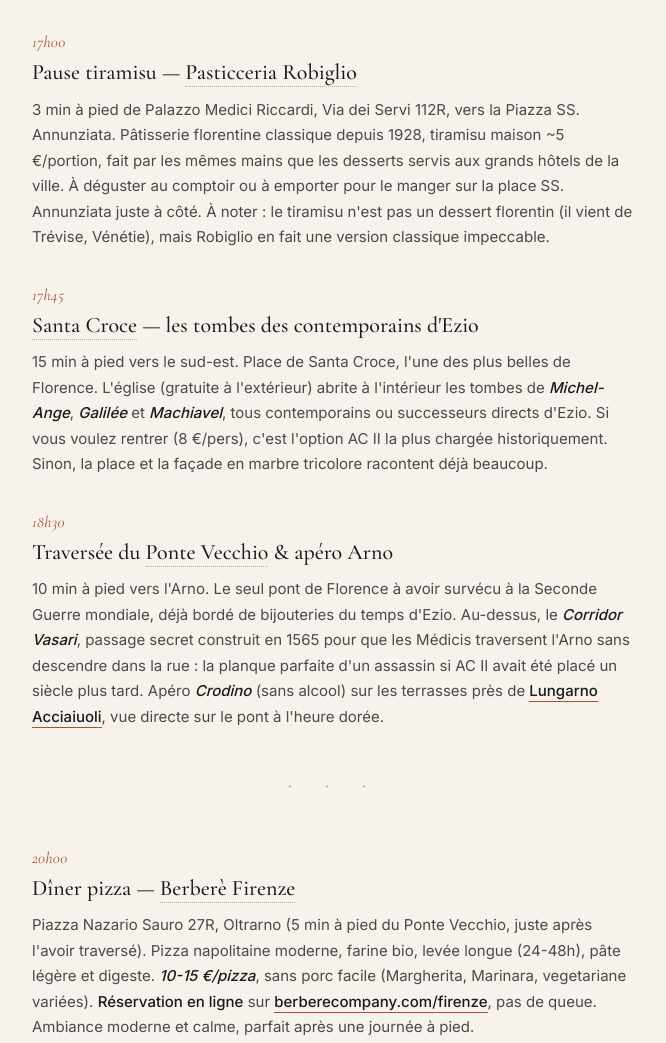
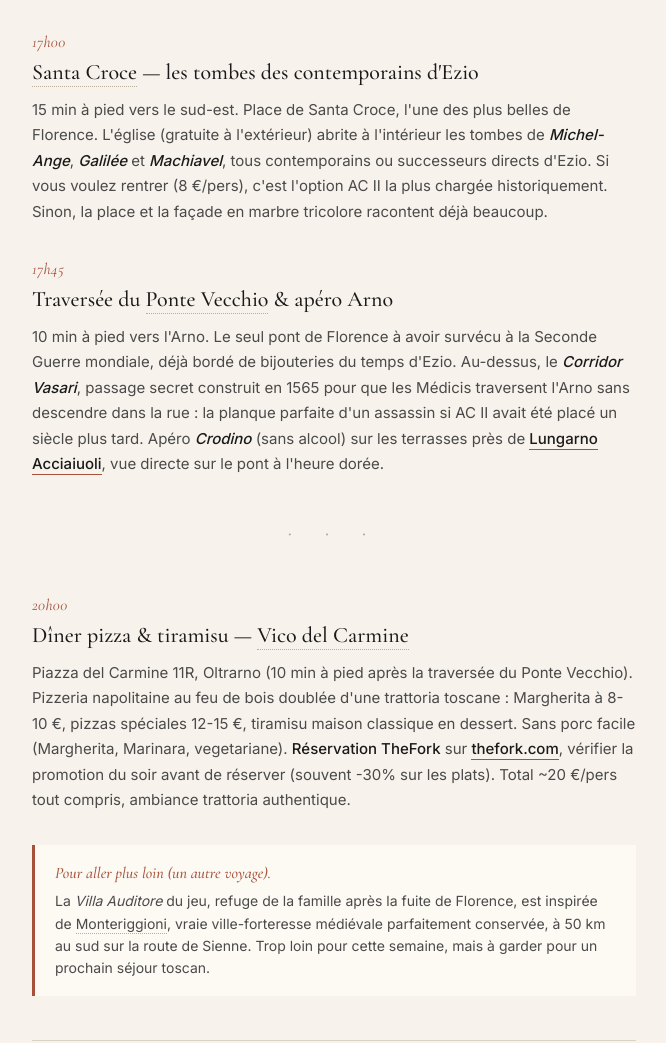
Before and after one commit to ahmeedatm/florence-itineraire, a plain HTML site: page index.html in a window 1280 px wide. Shown: the part 10596-11639 px from the top of the page, without its empty margins (306-972 px from the left). Drawn offline with Linux system fonts and the light colour scheme.

Commit message:
feat(v11): Vico del Carmine remplace Berberè + Robiglio (pizza + tiramisu une seule adresse)
J4 mercredi simplifié :
- Suppression de la pause tiramisu Pasticceria Robiglio à 17h00
- Remplacement du dîner Berberè par Vico del Carmine (Piazza del Carmine 11R, Oltrarno)
- Une seule adresse pour pizza napolitaine + tiramisu maison
- Réservation TheFork (avec promotions possibles -30% sur les plats à vérifier)
- Total ~20 €/pers tout compris
- Santa Croce décalé à 17h00, Ponte Vecchio à 17h45

Intro J4 mise à jour. J5 mention du dîner d'adieu maj (Vico del Carmine au lieu de Berberè).

Cache SW v10 -> v11.

```diff
--- a/index.html
+++ b/index.html
@@ -928,7 +928,7 @@
     <h2>Sur les traces <em>d'Ezio</em></h2>
     <div class="date-line">Mercredi 10 juin · Le Florence d'Assassin's Creed II</div>
 
-    <p class="intro-para">Après deux journées denses, une grasse matinée et un parcours à pied qui suit les lieux exacts d'Assassin's Creed II. Tout le jeu tourne autour de la Conjuration des Pazzi du 26 avril 1478, événement réel qui s'est déroulé dans le Duomo. Les Pazzi tentent d'assassiner Lorenzo et Giuliano de' Medici pendant la messe : Giuliano est tué, Lorenzo s'enfuit, et les conjurés sont pendus aux fenêtres du Palazzo Vecchio. Tout ce parcours est gratuit. Une pause tiramisu en milieu d'après-midi, et le soir, vraie pizza napolitaine chez Berberè dans l'Oltrarno.</p>
+    <p class="intro-para">Après deux journées denses, une grasse matinée et un parcours à pied qui suit les lieux exacts d'Assassin's Creed II. Tout le jeu tourne autour de la Conjuration des Pazzi du 26 avril 1478, événement réel qui s'est déroulé dans le Duomo. Les Pazzi tentent d'assassiner Lorenzo et Giuliano de' Medici pendant la messe : Giuliano est tué, Lorenzo s'enfuit, et les conjurés sont pendus aux fenêtres du Palazzo Vecchio. Tout ce parcours est gratuit. Et le soir, vraie pizza napolitaine et tiramisu maison chez Vico del Carmine, dans l'Oltrarno.</p>
 
     <div class="warning">
       <strong>Aucune réservation, tout est gratuit.</strong>
@@ -995,14 +995,6 @@
 
     <div class="moment">
       <div class="moment-time">17h00</div>
-      <div class="moment-title">Pause tiramisu — <a class="m" href="https://maps.apple.com/?q=Pasticceria+Robiglio+Firenze">Pasticceria Robiglio</a></div>
-      <div class="moment-body">
-        3 min à pied de Palazzo Medici Riccardi, Via dei Servi 112R, vers la Piazza SS. Annunziata. Pâtisserie florentine classique depuis 1928, tiramisu maison ~5 €/portion, fait par les mêmes mains que les desserts servis aux grands hôtels de la ville. À déguster au comptoir ou à emporter pour le manger sur la place SS. Annunziata juste à côté. À noter : le tiramisu n'est pas un dessert florentin (il vient de Trévise, Vénétie), mais Robiglio en fait une version classique impeccable.
-      </div>
-    </div>
-
-    <div class="moment">
-      <div class="moment-time">17h45</div>
       <div class="moment-title"><a class="m" href="https://maps.apple.com/?q=Basilica+di+Santa+Croce+Firenze">Santa Croce</a> — les tombes des contemporains d'Ezio</div>
       <div class="moment-body">
         15 min à pied vers le sud-est. Place de Santa Croce, l'une des plus belles de Florence. L'église (gratuite à l'extérieur) abrite à l'intérieur les tombes de <em>Michel-Ange</em>, <em>Galilée</em> et <em>Machiavel</em>, tous contemporains ou successeurs directs d'Ezio. Si vous voulez rentrer (8 €/pers), c'est l'option AC II la plus chargée historiquement. Sinon, la place et la façade en marbre tricolore racontent déjà beaucoup.
@@ -1010,7 +1002,7 @@
     </div>
 
     <div class="moment">
-      <div class="moment-time">18h30</div>
+      <div class="moment-time">17h45</div>
       <div class="moment-title">Traversée du <a class="m" href="https://maps.apple.com/?q=Ponte+Vecchio+Firenze">Ponte Vecchio</a> &amp; apéro Arno</div>
       <div class="moment-body">
         10 min à pied vers l'Arno. Le seul pont de Florence à avoir survécu à la Seconde Guerre mondiale, déjà bordé de bijouteries du temps d'Ezio. Au-dessus, le <em>Corridor Vasari</em>, passage secret construit en 1565 pour que les Médicis traversent l'Arno sans descendre dans la rue : la planque parfaite d'un assassin si AC II avait été placé un siècle plus tard. Apéro <em>Crodino</em> (sans alcool) sur les terrasses près de <a href="https://maps.apple.com/?q=Lungarno+Acciaiuoli+Firenze" target="_blank">Lungarno Acciaiuoli</a>, vue directe sur le pont à l'heure dorée.
@@ -1021,9 +1013,9 @@
 
     <div class="moment">
       <div class="moment-time">20h00</div>
-      <div class="moment-title">Dîner pizza — <a class="m" href="https://maps.apple.com/?q=Berber%C3%A8+Firenze">Berberè Firenze</a></div>
+      <div class="moment-title">Dîner pizza &amp; tiramisu — <a class="m" href="https://maps.apple.com/?q=Vico+del+Carmine+Firenze">Vico del Carmine</a></div>
       <div class="moment-body">
-        Piazza Nazario Sauro 27R, Oltrarno (5 min à pied du Ponte Vecchio, juste après l'avoir traversé). Pizza napolitaine moderne, farine bio, levée longue (24-48h), pâte légère et digeste. <em>10-15 €/pizza</em>, sans porc facile (Margherita, Marinara, vegetariane variées). <strong>Réservation en ligne</strong> sur <a href="https://www.berberecompany.com/firenze" target="_blank">berberecompany.com/firenze</a>, pas de queue. Ambiance moderne et calme, parfait après une journée à pied.
+        Piazza del Carmine 11R, Oltrarno (10 min à pied après la traversée du Ponte Vecchio). Pizzeria napolitaine au feu de bois doublée d'une trattoria toscane : Margherita à 8-10 €, pizzas spéciales 12-15 €, tiramisu maison classique en dessert. Sans porc facile (Margherita, Marinara, vegetariane). <strong>Réservation TheFork</strong> sur <a href="https://www.thefork.com/restaurant/vico-del-carmine-r273167" target="_blank">thefork.com</a>, vérifier la promotion du soir avant de réserver (souvent -30% sur les plats). Total ~20 €/pers tout compris, ambiance trattoria authentique.
       </div>
     </div>
 
@@ -1138,7 +1130,7 @@
       <div class="moment-time">21h30</div>
       <div class="moment-title">Dîner léger à la résidence</div>
       <div class="moment-body">
-        La pizza d'adieu a eu lieu hier soir chez Berberè. Ce soir, retour discret au logement avec une assiette simple : pâtes, légumes, fromages locaux, eau, fruits. Préparer les sacs pour le départ du lendemain et se coucher tôt.
+        Le dîner d'adieu (pizza et tiramisu chez Vico del Carmine) a eu lieu hier soir. Ce soir, retour discret au logement avec une assiette simple : pâtes, légumes, fromages locaux, eau, fruits. Préparer les sacs pour le départ du lendemain et se coucher tôt.
       </div>
     </div>
 
--- a/sw.js
+++ b/sw.js
@@ -1,5 +1,5 @@
 // Florence PWA — service worker (cache-first, offline-ready)
-const CACHE = 'florence-v10';
+const CACHE = 'florence-v11';
 
 const ASSETS = [
   './',
```
